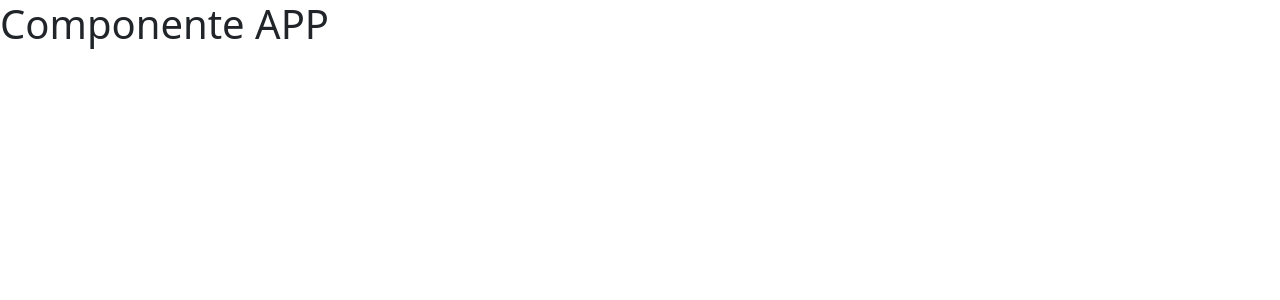
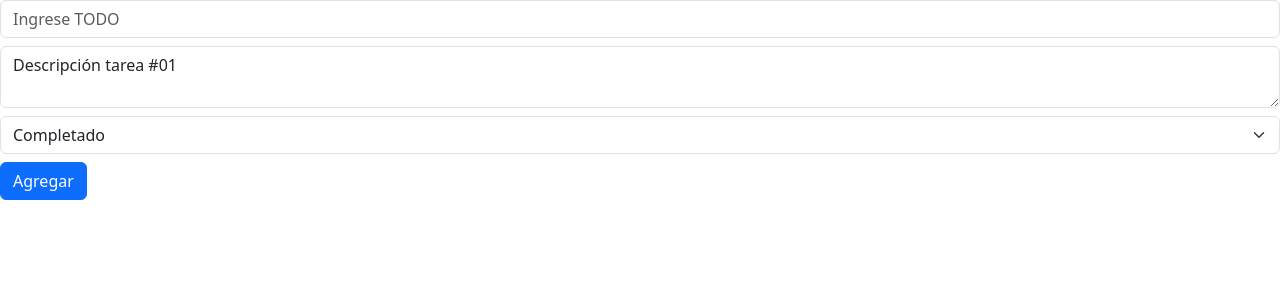
Before and after one commit to ezequiel-piki/Formularios-controlados-NoControlados, a React (Vite) app: page / in a window 1280 px wide. Shown: the top 300 px of the page. Built offline with nearby package versions, Linux system fonts and the light colour scheme.

Commit message:
NoControlado.jsx: agregamos codigo HTML para el formulario

```diff
--- a/src/App.jsx
+++ b/src/App.jsx
@@ -1,8 +1,9 @@
+import NoControlados from "./components/NoControlados";
 
 const App = () => {
   return (
     <>
-    <h1>Componente APP</h1>
+     <NoControlados/>
     </>
   )
 }
--- a/src/components/NoControlados.jsx
+++ b/src/components/NoControlados.jsx
@@ -0,0 +1,35 @@
+import React from 'react'
+
+const NoControlados = () => {
+  return (
+
+    <form>
+        <input type="text" placeholder='Ingrese TODO' className='form-control mb-2' name='title'/>
+        <textarea
+          className="form-control mb-2"
+          type="text"
+          placeholder="Ingrese descripción"
+          name="description"
+          defaultValue="Descripción tarea #01"
+        />
+         <select
+          className="form-select mb-2"
+          name="state"
+          defaultValue="completado"
+        >
+          <option value="pendiente">Pendiente</option>
+          <option value="completado">Completado</option>
+        </select>
+        <button
+          className="btn btn-primary"
+          type="submit"
+        >
+          Agregar
+        </button>
+        <img src="" alt="" />
+
+    </form>
+  )
+}
+
+export default NoControlados;
```
